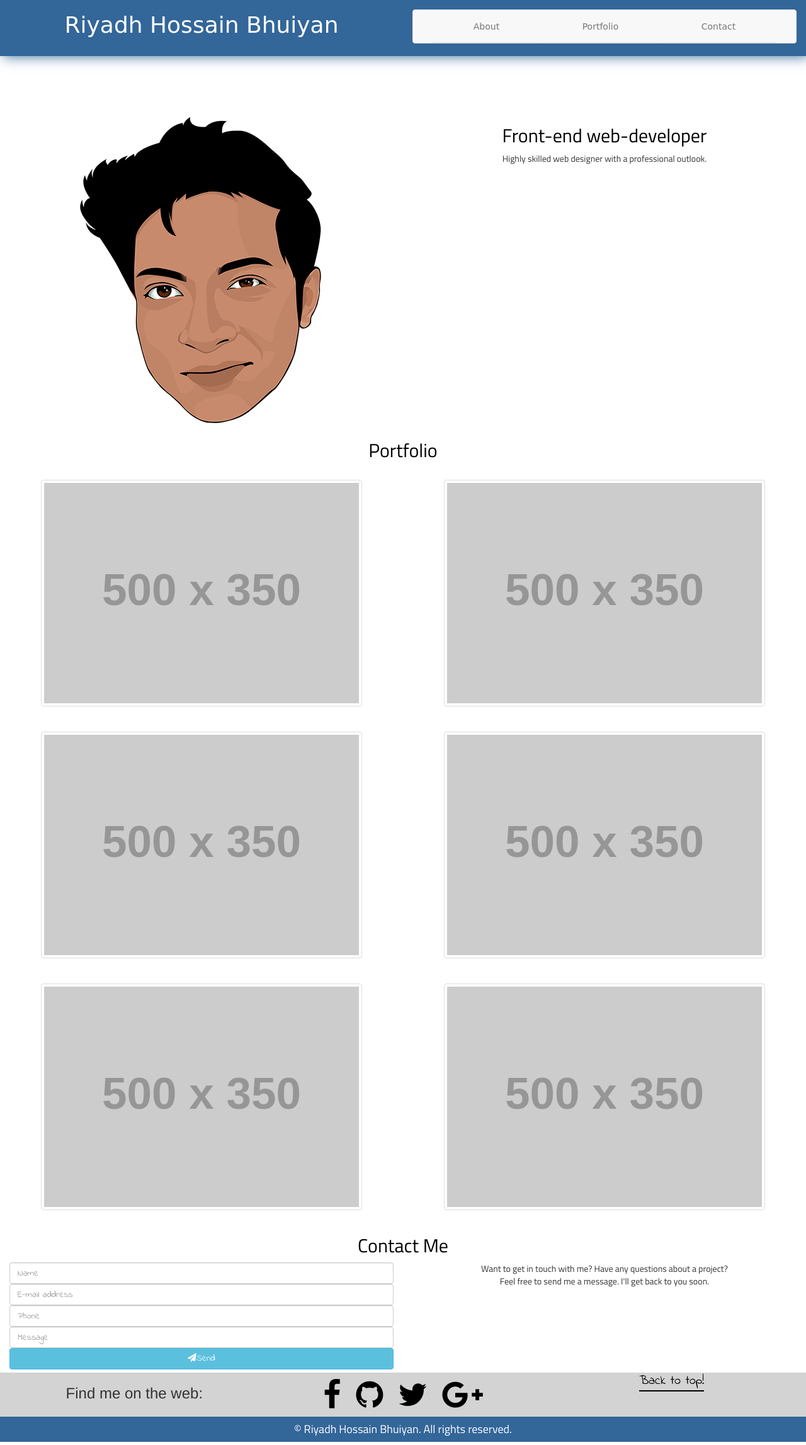
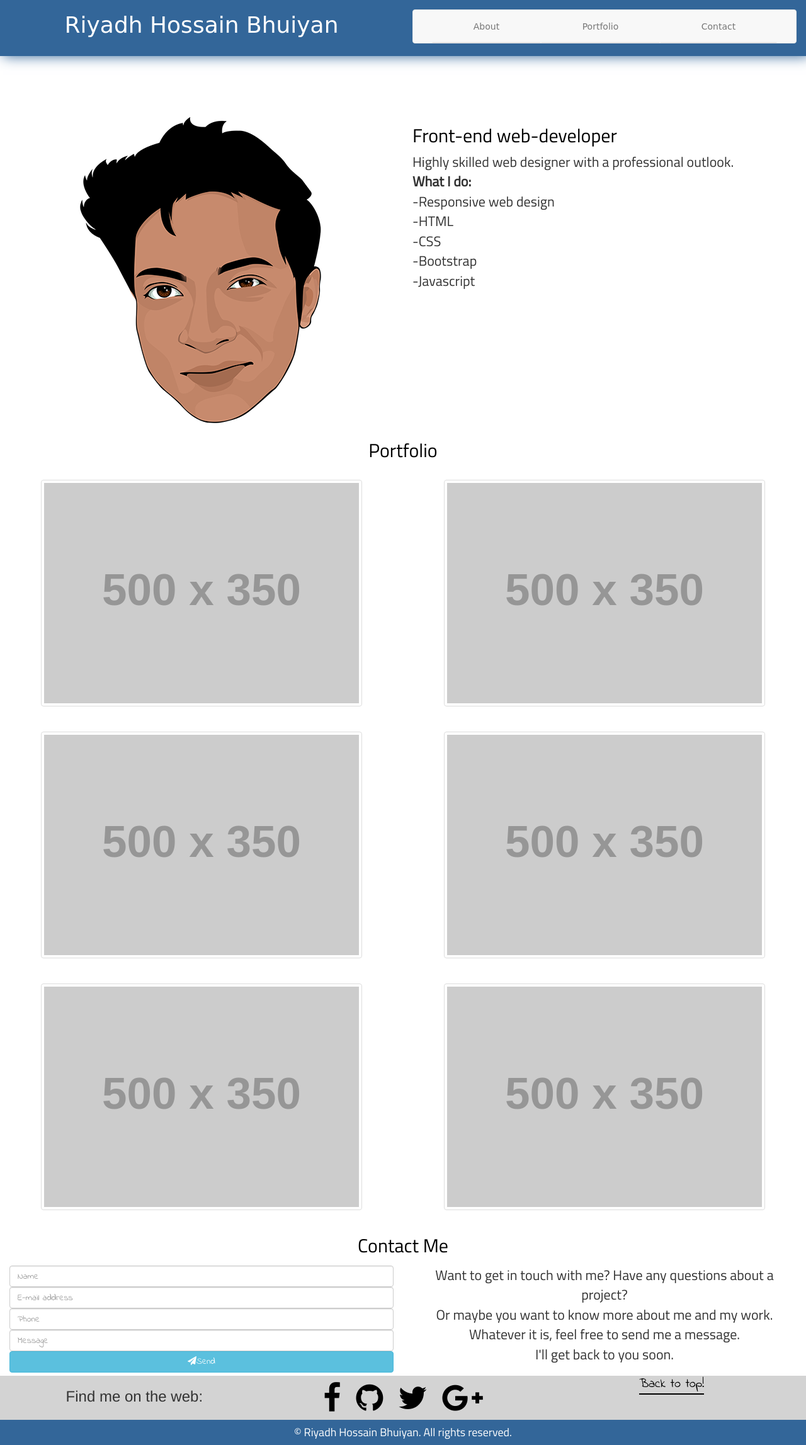
Before and after one commit to Riyadhbhuiya/Portfolio, a plain HTML site: page index.html in a window 1280 px wide. Shown: the whole page at 63% size. Drawn offline with nearby package versions, Linux system fonts and the light colour scheme; placeholder pictures from the web are drawn by us; a web font is replaced by a local one.

Commit message:
changed font sizes, added new texts

```diff
--- a/css/style.css
+++ b/css/style.css
@@ -18,6 +18,9 @@
     background-color:#54cc95;
     font-family: 'Titillium Web', sans-serif;
 }
+.intro p{
+    font-size: 18px;
+}
 .port{
     background-color:#5bced7;
     font-family: 'Titillium Web', sans-serif;
@@ -25,6 +28,9 @@
 .contact{
     background-color:#e65981;
     font-family: 'Titillium Web', sans-serif;
+}
+.contact p{
+    font-size: 18px;
 }
 .social{
     background-color:#3995d8;
@@ -84,6 +90,9 @@
     margin-top:179px;
     font-family: 'Titillium Web', sans-serif;
 }
+.intro p{
+    font-size: 22px;
+}
 .navigation{
     padding-top:15px;
 }
@@ -96,6 +105,12 @@
 .contact{
     font-family: 'Titillium Web', sans-serif;
     margin-bottom: 5px;
+}
+.contact h2{
+    padding-bottom: 5px;
+}
+.contact p{
+    font-size: 22px;
 }
 .social{
     background-color: lightgrey;
--- a/index.html
+++ b/index.html
@@ -15,11 +15,11 @@
 </head>
 <body>
 
-    <div class="container-fluid text-center">
+    <div class="container-fluid">
         <a name="top"></a>
         <div class="row header">
             <div class="col-md-6 name">
-            <h1>Riyadh Hossain Bhuiyan</h1>
+            <h1 class="text-center">Riyadh Hossain Bhuiyan</h1>
             </div>
             <div class="col-md-6 navigation">
                 <nav class="navbar navbar-default">
@@ -50,7 +50,16 @@
 
             <div class="col-md-6">
                 <h2>Front-end web-developer</h2>
-                <p>Highly skilled web designer with a professional outlook.</p>
+                <p>Highly skilled web designer with a professional outlook.<br>
+                    <span class="text-left">
+                        <strong>What I do:</strong><br>
+                        -Responsive web design<br>
+                        -HTML<br>
+                        -CSS<br>
+                        -Bootstrap<br>
+                        -Javascript
+                    </span>
+                </p>
             </div>
         </div><!--end of intro-->
 
@@ -81,12 +90,12 @@
                     <button class="btn btn-block btn-info"><i class="fa fa-send"></i>Send</button>
                 </form>
             </div>
-            <div class="col-md-6">
-                <p>Want to get in touch with me? Have any questions about a project? <br>Feel free to send me a message. I'll get back to you soon.</p>
+            <div class="col-md-6 text-center">
+                <p>Want to get in touch with me? Have any questions about a project? <br> Or maybe you want to know more about me and my work.<br>Whatever it is, feel free to send me a message.<br> I'll get back to you soon.</p>
             </div>
         </div><!--end of contact-->
 
-        <div class="row social">
+        <div class="row social text-center">
             <div class="col-md-4">
                 <h3>Find me on the web:</h3>
             </div>
```
